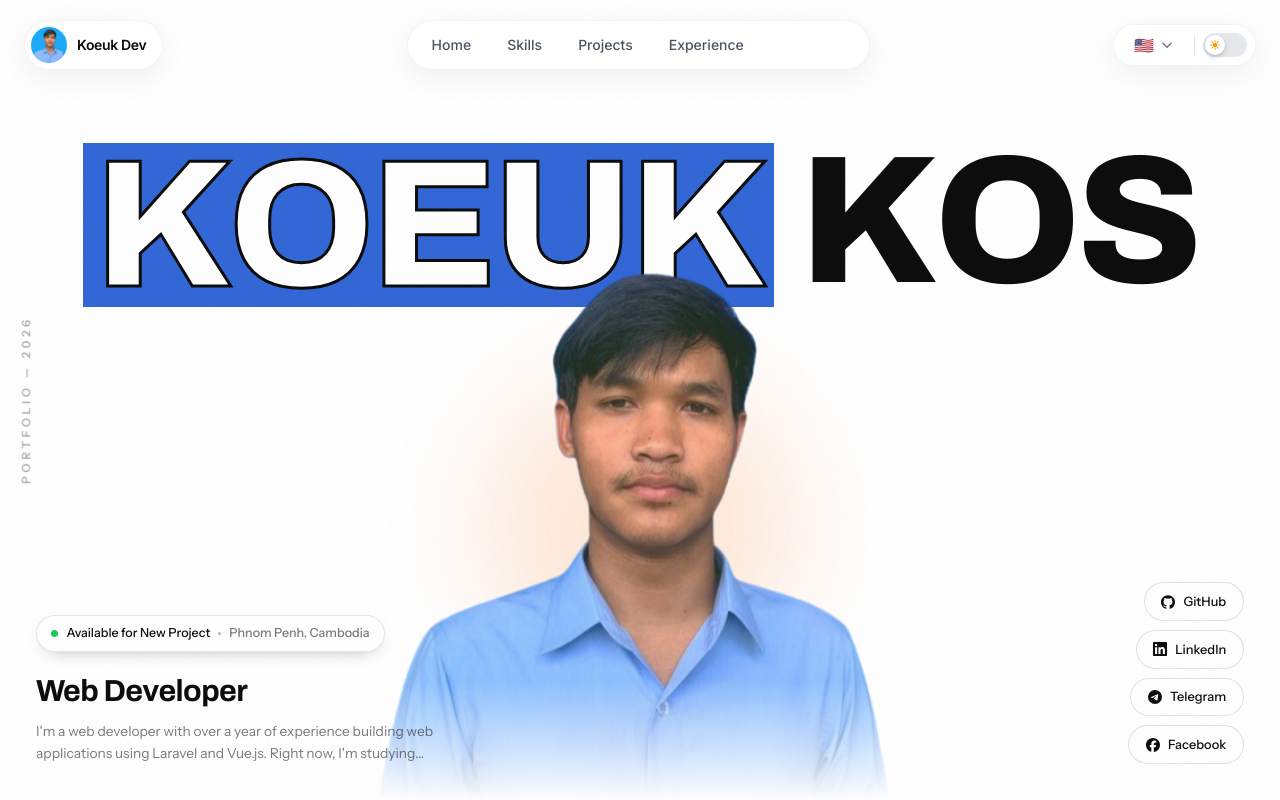
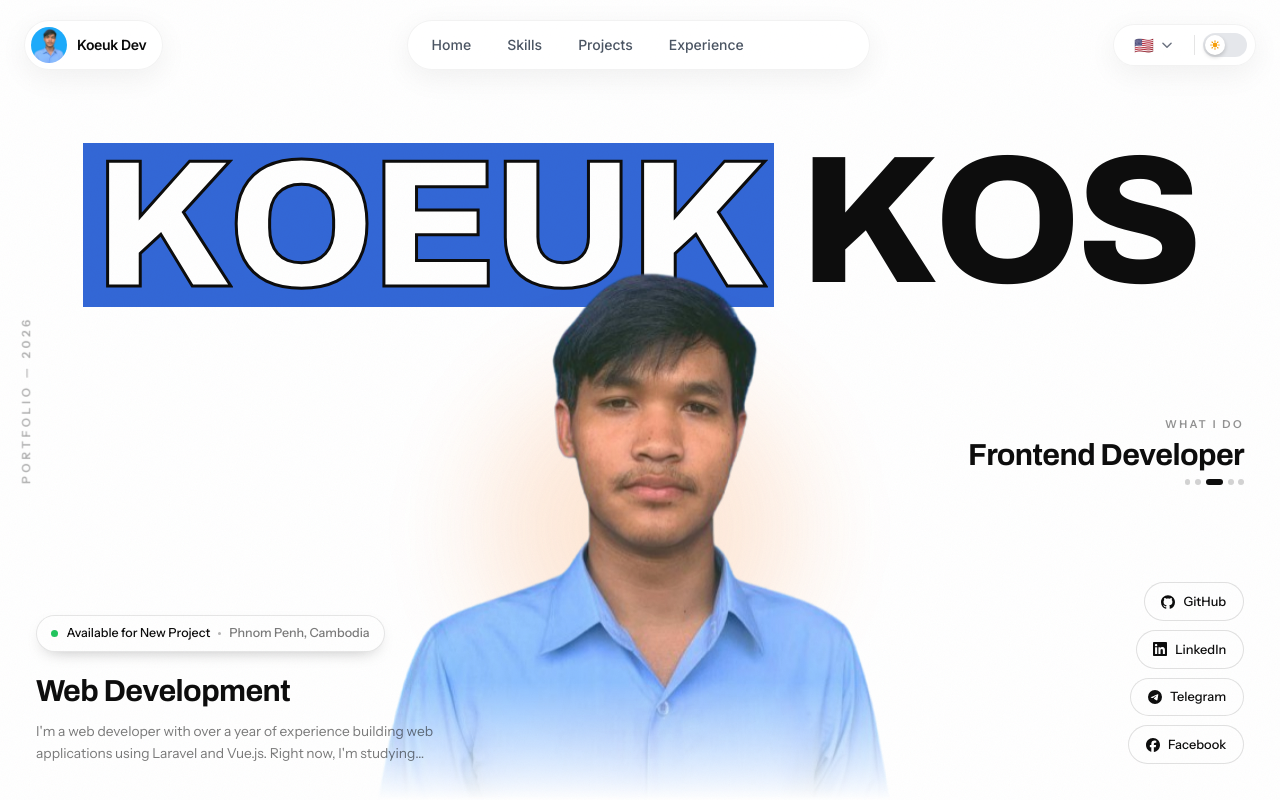
Before and after one commit to koeuk/Portfolio, a Nuxt app: page / in a window 1280 px wide. Shown: the top 800 px of the page. Built offline with nearby package versions, Linux system fonts and the light colour scheme.

Commit message:
feat: add auto-cycling role transition component to HeroFuturistic section

```diff
--- a/components/ui/HeroFuturistic.vue
+++ b/components/ui/HeroFuturistic.vue
@@ -36,6 +36,22 @@
           :alt="personalInfo.name"
           class="portrait-img"
         />
+      </div>
+
+      <!-- Right of portrait: one role at a time, cycling -->
+      <div class="hero-roles" :style="{ animationDelay: '0.4s' }" aria-live="polite">
+        <span class="roles-eyebrow">{{ t('hero.rolesEyebrow') }}</span>
+        <Transition name="role-swap" mode="out-in">
+          <h2 :key="roleIndex" class="roles-current">{{ roles[roleIndex] }}</h2>
+        </Transition>
+        <span class="roles-track" aria-hidden="true">
+          <span
+            v-for="(_, i) in roles"
+            :key="i"
+            class="roles-tick"
+            :class="{ 'is-active': i === roleIndex }"
+          ></span>
+        </span>
       </div>
 
       <!-- Bottom-left: role + blurb + CTA -->
@@ -78,6 +94,27 @@
 <script setup lang="ts">
 const { personalInfo } = useData()
 const { t } = useI18n()
+
+// Roles shown one at a time beside the portrait
+const roleKeys = [
+  'hero.roleTitle',
+  'hero.roles.webDesign',
+  'hero.roles.frontend',
+  'hero.roles.backend',
+  'hero.roles.fullstack',
+]
+const roles = computed(() => roleKeys.map((key) => t(key)))
+const roleIndex = ref(0)
+let roleTimer: ReturnType<typeof setInterval> | undefined
+
+onMounted(() => {
+  roleTimer = setInterval(() => {
+    roleIndex.value = (roleIndex.value + 1) % roleKeys.length
+  }, 2600)
+})
+onUnmounted(() => {
+  if (roleTimer) clearInterval(roleTimer)
+})
 
 const nameParts = computed(() => personalInfo.name.trim().split(' '))
 const firstName = computed(() => nameParts.value[0] ?? '')
@@ -372,6 +409,79 @@ html.dark .intro-role { color: #fafafa; }
 html.dark .intro-blurb { color: rgba(250, 250, 250, 0.55); }
 
 
+/* ── Rotating roles ── */
+.hero-roles {
+  position: relative;
+  z-index: 3;
+  margin-top: 1.25rem;
+  display: flex;
+  flex-direction: column;
+  align-items: center;
+  text-align: center;
+  gap: 0.35rem;
+}
+
+.roles-eyebrow {
+  font-family: 'Instrument Sans', sans-serif;
+  font-size: 0.68rem;
+  font-weight: 600;
+  letter-spacing: 0.22em;
+  text-transform: uppercase;
+  color: rgba(13, 13, 13, 0.45);
+}
+
+.roles-current {
+  font-family: 'Archivo', sans-serif;
+  font-weight: 700;
+  font-size: clamp(1.35rem, 2.4vw, 1.9rem);
+  letter-spacing: -0.02em;
+  line-height: 1.1;
+  color: #0d0d0d;
+  white-space: nowrap;
+}
+
+.roles-track {
+  display: inline-flex;
+  gap: 0.3rem;
+  margin-top: 0.15rem;
+}
+
+.roles-tick {
+  width: 0.35rem;
+  height: 0.35rem;
+  border-radius: 999px;
+  background: rgba(13, 13, 13, 0.18);
+  transition: background 0.3s ease, width 0.3s ease;
+}
+
+.roles-tick.is-active {
+  width: 1.1rem;
+  background: #0d0d0d;
+}
+
+html.dark .roles-eyebrow { color: rgba(244, 244, 245, 0.5); }
+html.dark .roles-current { color: #fafafa; }
+html.dark .roles-tick { background: rgba(255, 255, 255, 0.2); }
+html.dark .roles-tick.is-active { background: #fafafa; }
+
+/* Role swap: old one rises out blurred, new one rises in */
+.role-swap-enter-active,
+.role-swap-leave-active {
+  transition: opacity 0.35s cubic-bezier(0.22, 1, 0.36, 1),
+    transform 0.35s cubic-bezier(0.22, 1, 0.36, 1),
+    filter 0.35s ease;
+}
+.role-swap-enter-from {
+  opacity: 0;
+  transform: translateY(0.6em);
+  filter: blur(6px);
+}
+.role-swap-leave-to {
+  opacity: 0;
+  transform: translateY(-0.6em);
+  filter: blur(6px);
+}
+
 /* ── Social pills ── */
 .hero-socials {
   position: relative;
@@ -497,6 +607,15 @@ html.dark .scroll-cue-track { background: rgba(255, 255, 255, 0.16); }
     flex-direction: column;
     align-items: flex-end;
   }
+
+  .hero-roles {
+    position: absolute;
+    right: 2.25rem;
+    top: 52%;
+    margin-top: 0;
+    align-items: flex-end;
+    text-align: right;
+  }
 }
 
 /* ── Entrance ── */
@@ -508,6 +627,7 @@ html.dark .scroll-cue-track { background: rgba(255, 255, 255, 0.16); }
 .status-pill,
 .hero-portrait,
 .hero-intro,
+.hero-roles,
 .social-pill {
   animation: hero-rise 0.75s cubic-bezier(0.22, 1, 0.36, 1) both;
 }
@@ -542,6 +662,7 @@ html.dark .scroll-cue-track { background: rgba(255, 255, 255, 0.16); }
   .letter,
   .hero-portrait,
   .hero-intro,
+  .hero-roles,
   .social-pill,
   .status-dot,
   .portrait-glow,
@@ -551,5 +672,9 @@ html.dark .scroll-cue-track { background: rgba(255, 255, 255, 0.16); }
     animation: none;
   }
   .social-pill:hover { transform: none; }
+  .role-swap-enter-active,
+  .role-swap-leave-active { transition: opacity 0.2s ease; }
+  .role-swap-enter-from,
+  .role-swap-leave-to { transform: none; filter: none; }
 }
 </style>
--- a/composables/useI18n.ts
+++ b/composables/useI18n.ts
@@ -100,10 +100,15 @@ const translations: Translations = {
     zh: "柬埔寨金边",
   },
   "hero.roleTitle": {
-    en: "Web Developer",
-    km: "អ្នកអភិវឌ្ឍវេបសាយ",
-    zh: "网页开发者",
+    en: "Web Development",
+    km: "ការអភិវឌ្ឍវេបសាយ",
+    zh: "网页开发",
   },
+  "hero.rolesEyebrow": { en: "What I do", km: "អ្វីដែលខ្ញុំធ្វើ", zh: "我的工作" },
+  "hero.roles.webDesign": { en: "Web Design", km: "រចនាវេបសាយ", zh: "网页设计" },
+  "hero.roles.frontend": { en: "Frontend Developer", km: "អ្នកអភិវឌ្ឍ Frontend", zh: "前端开发者" },
+  "hero.roles.backend": { en: "Backend Developer", km: "អ្នកអភិវឌ្ឍ Backend", zh: "后端开发者" },
+  "hero.roles.fullstack": { en: "Junior Full-Stack Developer", km: "អ្នកអភិវឌ្ឍ Full-Stack កម្រិតដំបូង", zh: "初级全栈开发者" },
   "hero.blurb": {
     en: "I'm a web developer with over a year of experience building web applications using Laravel and Vue.js. Right now, I'm studying Software Engineering at BELTEI (Year 4). I enjoy creating systems that are easy to use and work well, and I'm always trying to improve my skills and learn new technologies.",
     km: "ខ្ញុំជាអ្នកអភិវឌ្ឍវេបសាយ មានបទពិសោធន៍ជាងមួយឆ្នាំក្នុងការបង្កើតកម្មវិធីវេបសាយដោយប្រើ Laravel និង Vue.js។ បច្ចុប្បន្នខ្ញុំកំពុងសិក្សាផ្នែកវិស្វកម្មសូហ្វវែរនៅ BELTEI (ឆ្នាំទី4)។ ខ្ញុំចូលចិត្តបង្កើតប្រព័ន្ធដែលងាយស្រួលប្រើ និងដំណើរការល្អ ហើយខ្ញុំតែងតែព្យាយាមអភិវឌ្ឍជំនាញ និងរៀនបច្ចេកវិទ្យាថ្មីៗ។",
```
